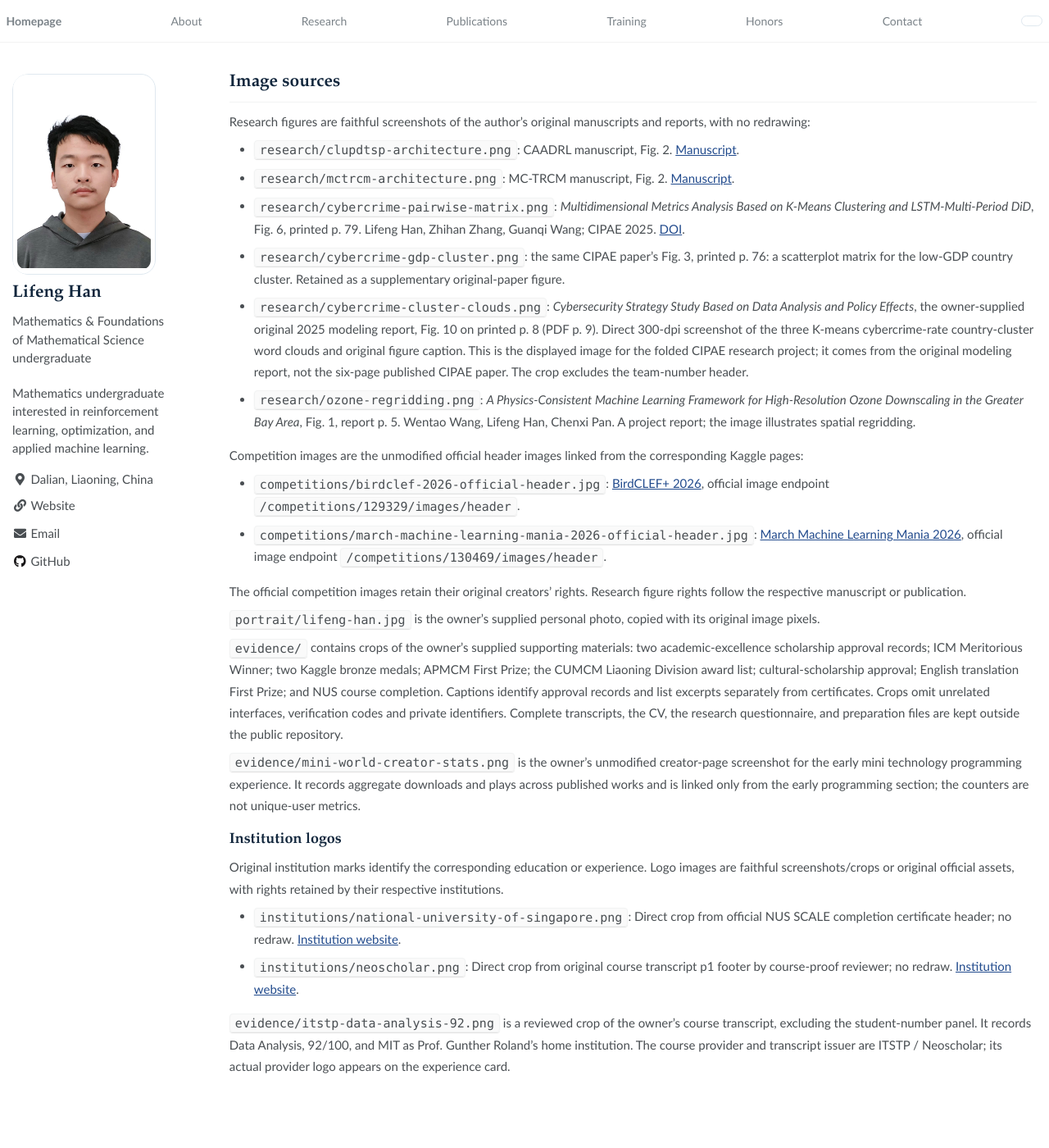
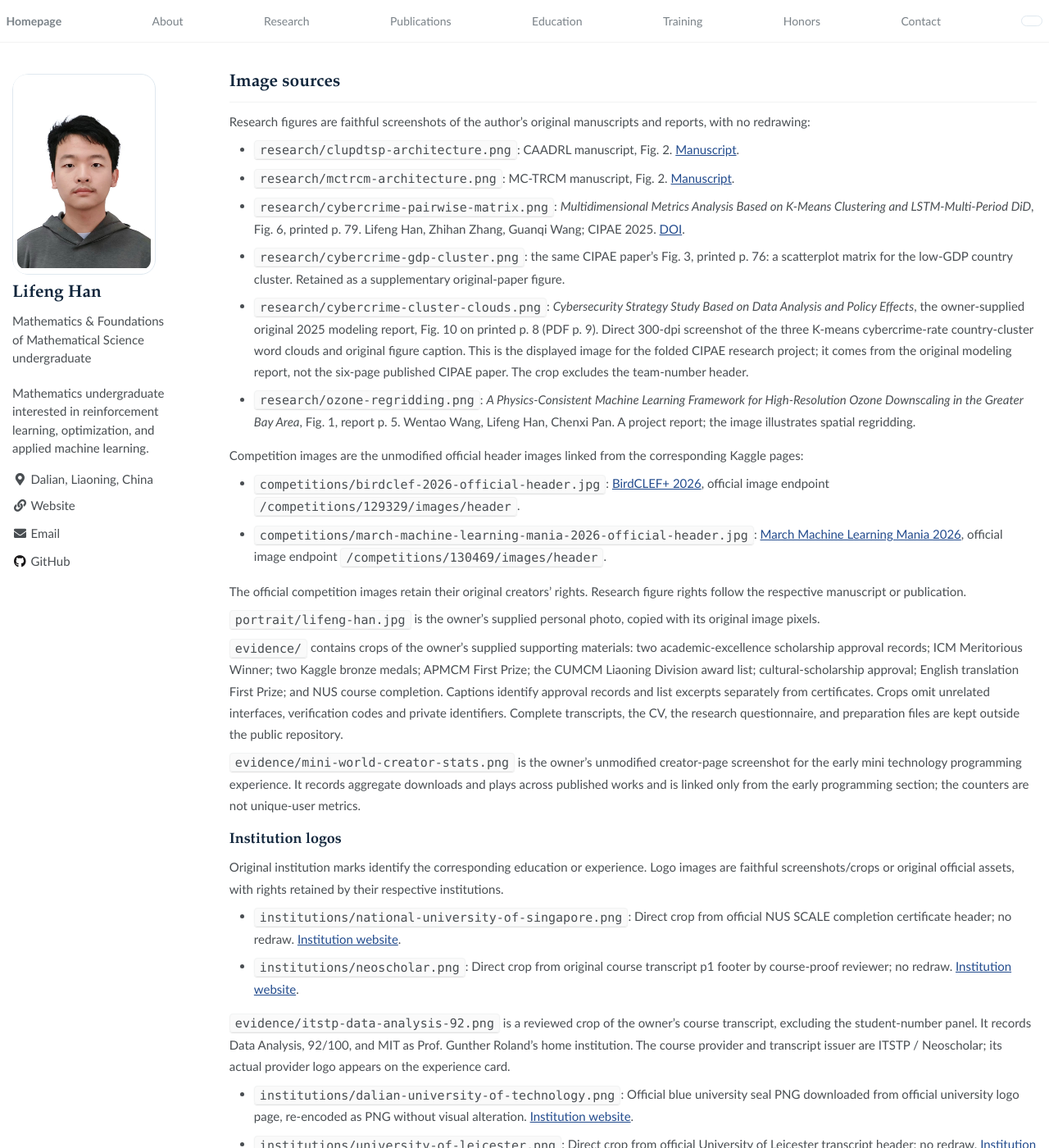
Before and after one commit to 2369787465a-jpg/2369787465a-jpg.github.io, a Jekyll site: the page built from assets/README.md, in a window 1280 px wide and 1400 px high. Shown: the whole window at 82% size. Built offline with Jekyll 4.4.1, drawn with Linux system fonts in a browser that asks for light colours; our own code applies the rules of GitHub Pages for plain Markdown files; some of the changed text lies outside the part shown.

Commit message:
Add compact undergraduate grades and university logos before training

```diff
--- a/_data/navigation.yml
+++ b/_data/navigation.yml
@@ -9,6 +9,9 @@
   - title: "Publications"
     url: "/publications/"
 
+  - title: "Education"
+    url: "/#education"
+
   - title: "Training"
     url: "/#experience"
 
--- a/_data/navigation_zh.yml
+++ b/_data/navigation_zh.yml
@@ -9,6 +9,9 @@
   - title: "论文"
     url: "/zh/publications/"
 
+  - title: "本科"
+    url: "/zh/#education"
+
   - title: "学习"
     url: "/zh/#experience"
 
--- a/assets/README.md
+++ b/assets/README.md
@@ -30,3 +30,7 @@
 - `institutions/neoscholar.png`: Direct crop from original course transcript p1 footer by course-proof reviewer; no redraw. [Institution website](https://itstp.neoscholar.com/).
 
 `evidence/itstp-data-analysis-92.png` is a reviewed crop of the owner's course transcript, excluding the student-number panel. It records Data Analysis, 92/100, and MIT as Prof. Gunther Roland's home institution. The course provider and transcript issuer are ITSTP / Neoscholar; its actual provider logo appears on the experience card.
+
+- `institutions/dalian-university-of-technology.png`: Official blue university seal PNG downloaded from official university logo page, re-encoded as PNG without visual alteration. [Institution website](https://www.dlut.edu.cn/info/1364/35309.htm).
+
+- `institutions/university-of-leicester.png`: Direct crop from official University of Leicester transcript header; no redraw. [Institution website](https://le.ac.uk/).
--- a/assets/css/main.scss
+++ b/assets/css/main.scss
@@ -470,6 +470,7 @@
     .publication-card h3 { line-height: 1.5; }
     .publication-card .publication-meta { font-weight: 400; }
     .education-metrics { font-weight: 700; color: var(--homepage-accent); }
+    .education-card .education-metrics { white-space: pre-line; }
     .institution-card-heading { display: flex; align-items: flex-start; justify-content: space-between; gap: 1.25rem; }
     .institution-card-text { min-width: 0; flex: 1; }
     .institution-logo { flex: 0 0 130px; display: flex; justify-content: center; padding-top: 0.15rem; }
@@ -602,6 +603,7 @@
         .institution-card-heading { gap: 0.7rem; }
         .institution-logo { flex-basis: 82px; }
         .institution-logo img { max-width: 82px; max-height: 64px; }
+        .education-card .education-metrics { font-size: 14px; }
         .more-research { padding-left: 0.55rem; padding-right: 0.55rem; }
         .project-card--illustrated {
             grid-template-columns: minmax(0, 0.3fr) minmax(0, 0.7fr);
--- a/tools/templates/page.html
+++ b/tools/templates/page.html
@@ -103,6 +103,12 @@
   <div class="section-actions"><a class="link-pill" href="{{ publications_url }}">{{ t.publications_cta }}</a></div>
 </section>
 
+<section aria-labelledby="education-heading">
+  <span class="anchor" id="education"></span>
+  <h2 id="education-heading">{{ t.education }}</h2>
+  {% for school in education %}<article class="timeline-card institution-card education-card"><header class="institution-card-heading"><div class="institution-card-text"><h3>{{ school.name[lang] }}</h3><p class="timeline-meta">{{ school.degree[lang] }} · {{ school.dates[lang] }}</p><p class="education-metrics">{{ school.metrics[lang] }}</p><p class="section-note">{{ school.note[lang] }}</p></div>{{ institution_logo(school.logo) }}</header></article>{% endfor %}
+</section>
+
 <section aria-labelledby="experience-heading">
   <span class="anchor" id="experience"></span>
   <h2 id="experience-heading">{{ t.experience_heading }}</h2>
```
Also changed, not shown: README.md (+1 -1 lines), _pages/about.md (+7 -0 lines), _pages/about_zh.md (+7 -0 lines), tools/content.json (+70 -4 lines), assets/institutions/dalian-university-of-technology.png (added), assets/institutions/university-of-leicester.png (added).
